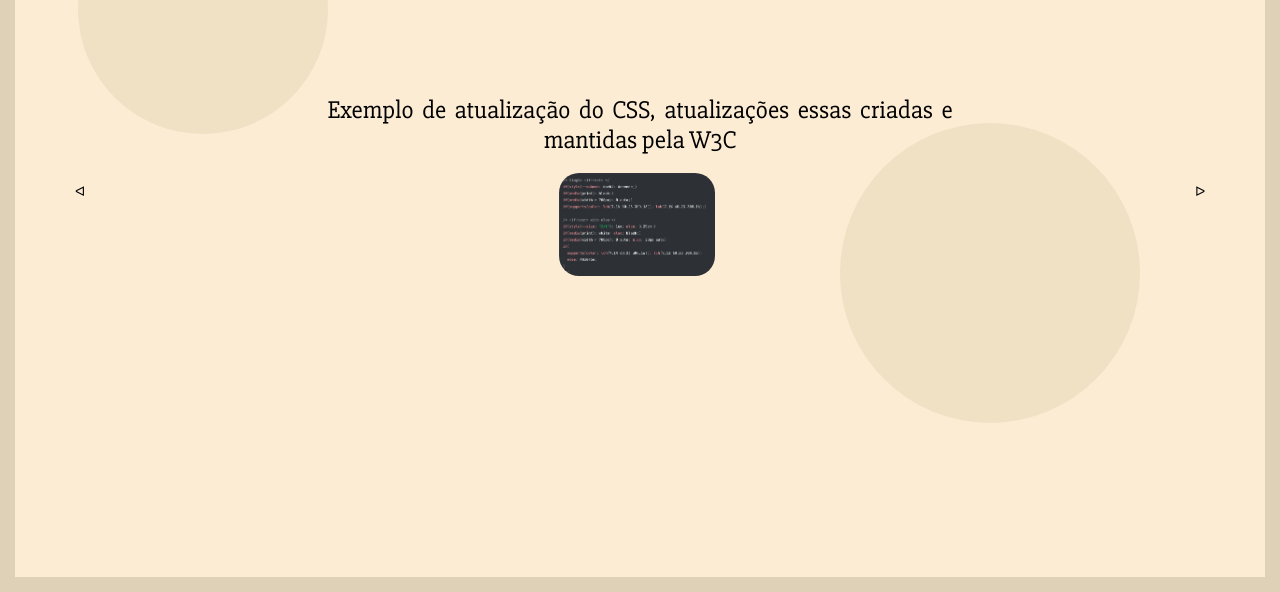
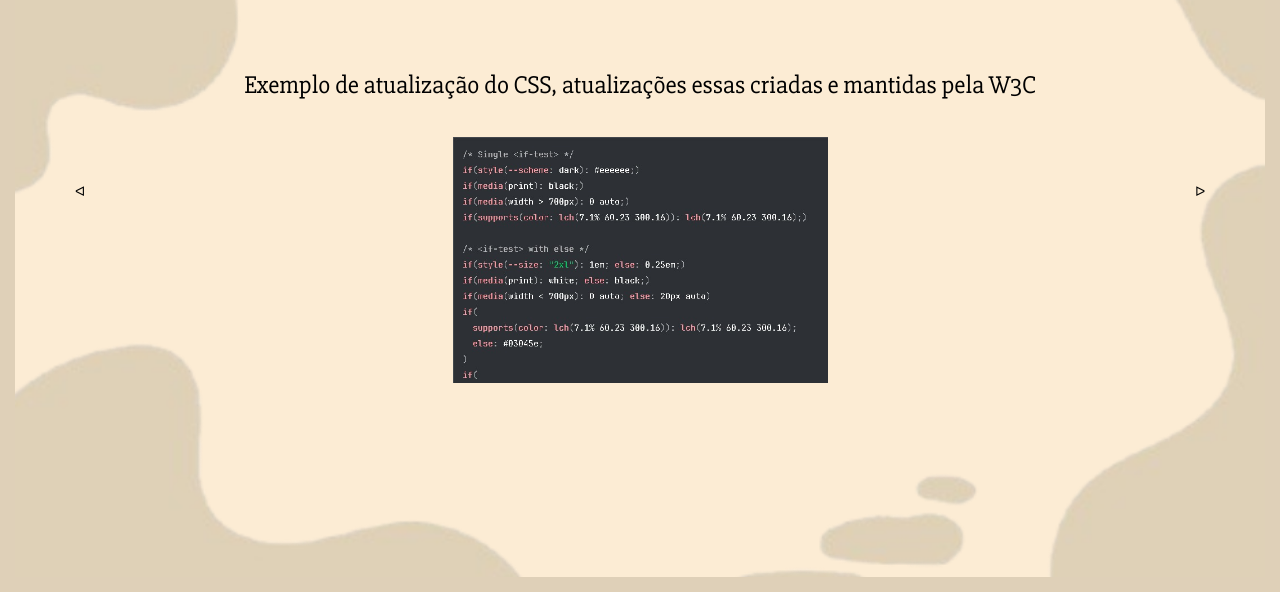
Before and after one commit to anna-xlv/HTML, a plain HTML site: page testess/pag10.html in a window 1280 px wide. Shown: the part 208-800 px from the top of the page. Drawn offline with Linux system fonts and the light colour scheme.

Commit message:
10/11/25

```diff
--- a/testess/CSS/slides.css
+++ b/testess/CSS/slides.css
@@ -15,32 +15,13 @@ body {
     border: 15px #DFD0B8 solid;
     box-sizing: border-box;
     min-height: 100vh;
-    position: relative
+    position: relative;
+    background-image: url("../Images/plmdds.png");
+    background-size: cover;
+    background-repeat: no-repeat;
+    background-position: center;
 }
 
-body::before,
-body::after {
-    content: '';
-    position: absolute;
-    border-radius: 50%;
-    opacity: 0.15;
-    background: #aca168;
-    z-index: 0;
-}
-
-body::before {
-    width: 250px;
-    height: 250px;
-    top: 10%;
-    left: 5%;
-}
-
-body::after {
-    width: 300px;
-    height: 300px;
-    bottom: 20%;
-    right: 10%;
-}
 
 h1 {
     text-align: center;
@@ -95,7 +76,7 @@ button {
     max-height: 200px;
 }
 
-img{
+.sil{
     width: 25%;
     height: 25%;
     border-radius: 20px;
@@ -157,3 +138,15 @@ h1{
     font-size: 100px;
     margin-top: 17%;
 }
+
+.imng{
+    width: 30%;
+    height: 30%;
+    margin-left: 35%;
+    margin-top: 3%;
+    margin-bottom: 3%;
+}
+
+.srr{
+    margin-top: -2%;
+}
--- a/testess/pag10.html
+++ b/testess/pag10.html
@@ -11,12 +11,12 @@
 <body>
 
     <h2>REGRAS CSS</h2>
-    <div class="tudo">
+    <div class="srr">
 
     <p>Exemplo de atualização do CSS, atualizações essas criadas e mantidas pela W3C</p>
 
-     <div class="imng">
-    <img src="Images/sos.jpeg" alt="">
+     <div class="mjd">
+    <img class="imng" src="Images/sos.jpeg" alt="">
      </div>
 </div>
 
```
Also changed, not shown: testess/pag13.html (+1 -2 lines), testess/pag4.html (+3 -2 lines), testess/Images/plmdds.png (added).
